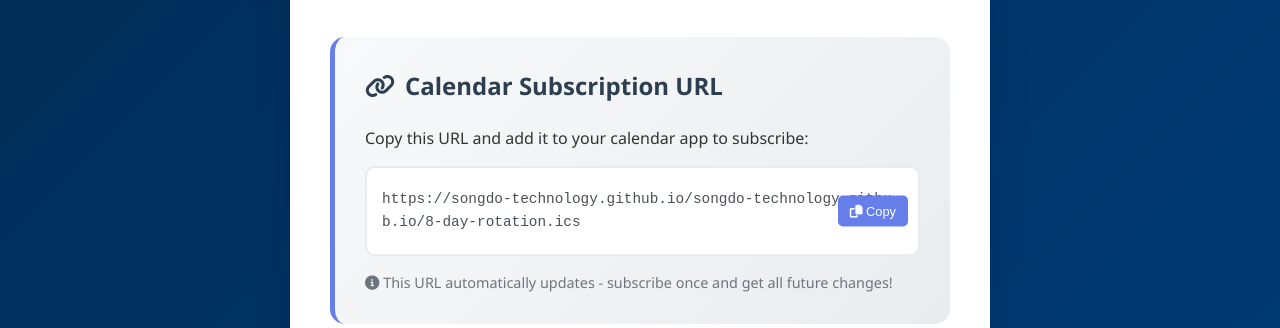
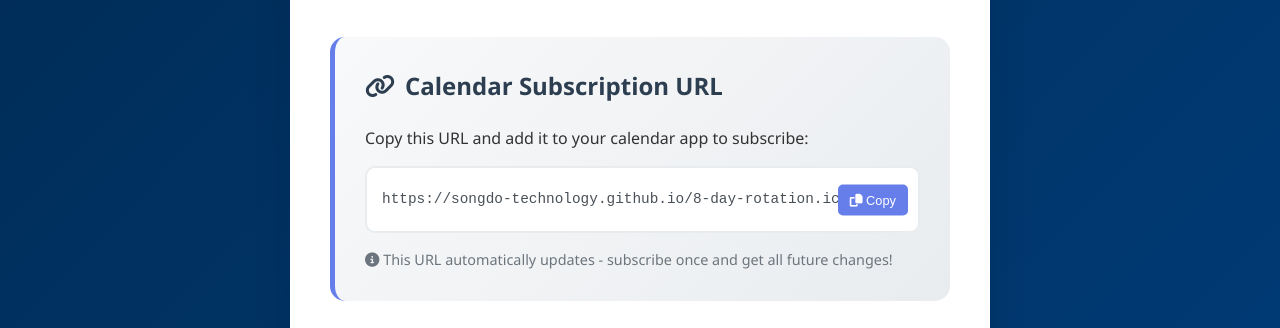
Before and after one commit to songdo-technology/songdo-technology.github.io, a plain HTML site: page index.html in a window 1280 px wide. Shown: the part 329-657 px from the top of the page. Drawn offline with Linux system fonts and the light colour scheme.

Commit message:
Update index.html
Fixed URL

```diff
--- a/index.html
+++ b/index.html
@@ -301,7 +301,7 @@
             <p>Copy this URL and add it to your calendar app to subscribe:</p>
 
             <div class="url-container">
-                <p class="calendar-url" id="calendarUrl">https://songdo-technology.github.io/songdo-technology.github.io/8-day-rotation.ics</p>
+                <p class="calendar-url" id="calendarUrl">https://songdo-technology.github.io/8-day-rotation.ics</p>
                 <button class="copy-btn" onclick="copyUrl()">
                     <i class="fas fa-copy"></i> Copy
                 </button>
@@ -380,7 +380,7 @@
         // Update the calendar URL with actual values
         document.addEventListener('DOMContentLoaded', function() {
             // You can update this manually with your actual GitHub Pages URL
-            const actualUrl = 'https://songdo-technology.github.io/songdo-technology.github.io/8-day-rotation.ics';
+            const actualUrl = 'https://songdo-technology.github.io/8-day-rotation.ics';
             document.getElementById('calendarUrl').textContent = actualUrl;
 
             // Set last updated time
```
